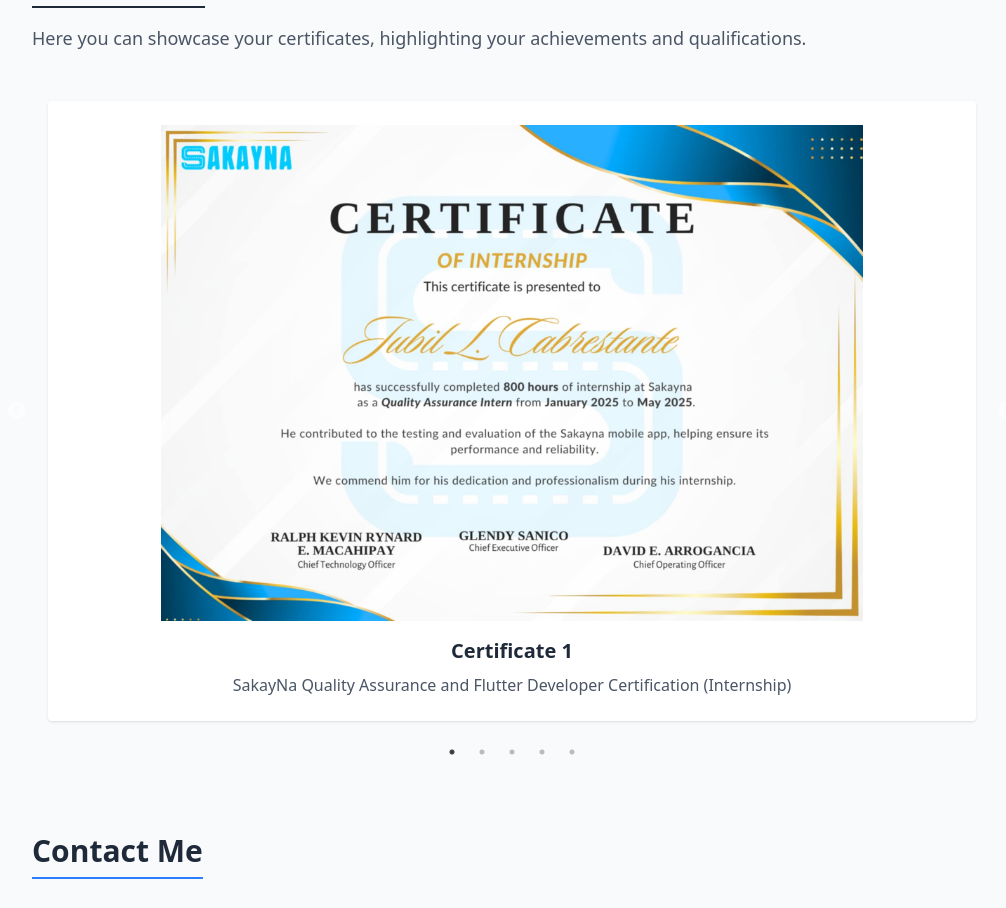
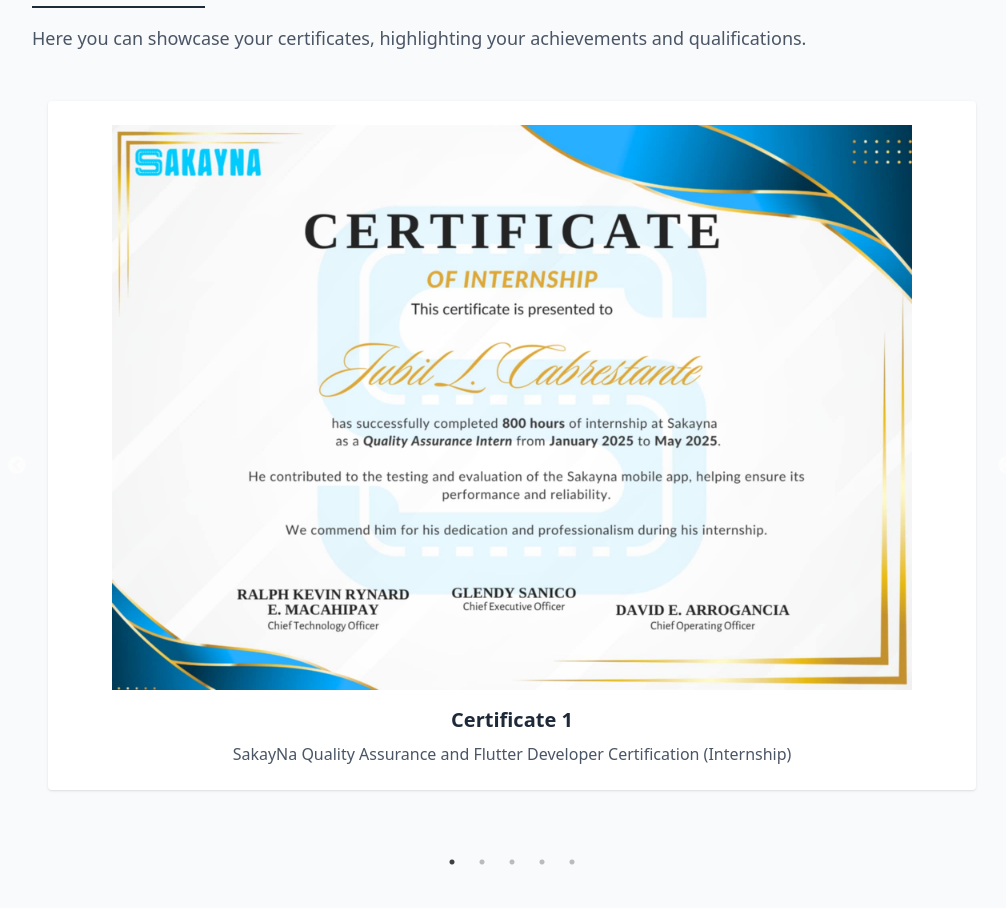
Before and after one commit to jubilcabrestante/portfolio, a Next.js app: page / in a window 1280 px wide. Shown: the part 4680-5588 px from the top of the page, without its empty margins (128-1134 px from the left). Built offline with nearby package versions, Linux system fonts and the light colour scheme.

Commit message:
fix errors

```diff
--- a/src/app/about/page.tsx
+++ b/src/app/about/page.tsx
@@ -1,5 +1,4 @@
 import { portfolioData } from "@/data/portfolioData";
-import Link from "next/link";
 import React from "react";
 
 const AboutPage = () => {
--- a/src/app/certificates/page.tsx
+++ b/src/app/certificates/page.tsx
@@ -2,6 +2,7 @@
 
 import React from "react";
 import Slider from "react-slick";
+import Image from "next/image";
 
 import "slick-carousel/slick/slick.css";
 import "slick-carousel/slick/slick-theme.css";
@@ -66,11 +67,13 @@
         {certificates.map(({ id, title, description, file }) => (
           <div key={id} className="p-4">
             <div className="bg-white rounded shadow p-6 flex flex-col items-center">
-              <img
-                src={file}
+              <Image
+                src={`/${file}`}
                 alt={title}
-                className="max-w-full max-h-124 object-contain mb-4"
-                loading="lazy"
+                width={800}
+                height={600}
+                className="max-w-full h-auto object-contain mb-4"
+                priority={false}
               />
               <h3 className="text-xl font-semibold text-gray-800">{title}</h3>
               <p className="text-gray-600 mt-2 text-center">{description}</p>
--- a/src/app/error.tsx
+++ b/src/app/error.tsx
@@ -1,16 +1,9 @@
-"use client"; // Error boundaries must be Client Components
+"use client";
 
-export default function GlobalError({
-  error,
-  reset,
-}: {
-  error: Error & { digest?: string };
-  reset: () => void;
-}) {
+export default function Error() {
   return (
-    <>
-      <h2>Something went wrong!</h2>
-      <button onClick={() => reset()}>Try again</button>
-    </>
+    <div className="text-center mt-10">
+      <h1 className="text-2xl font-bold text-red-600">Something went wrong</h1>
+    </div>
   );
 }
```
